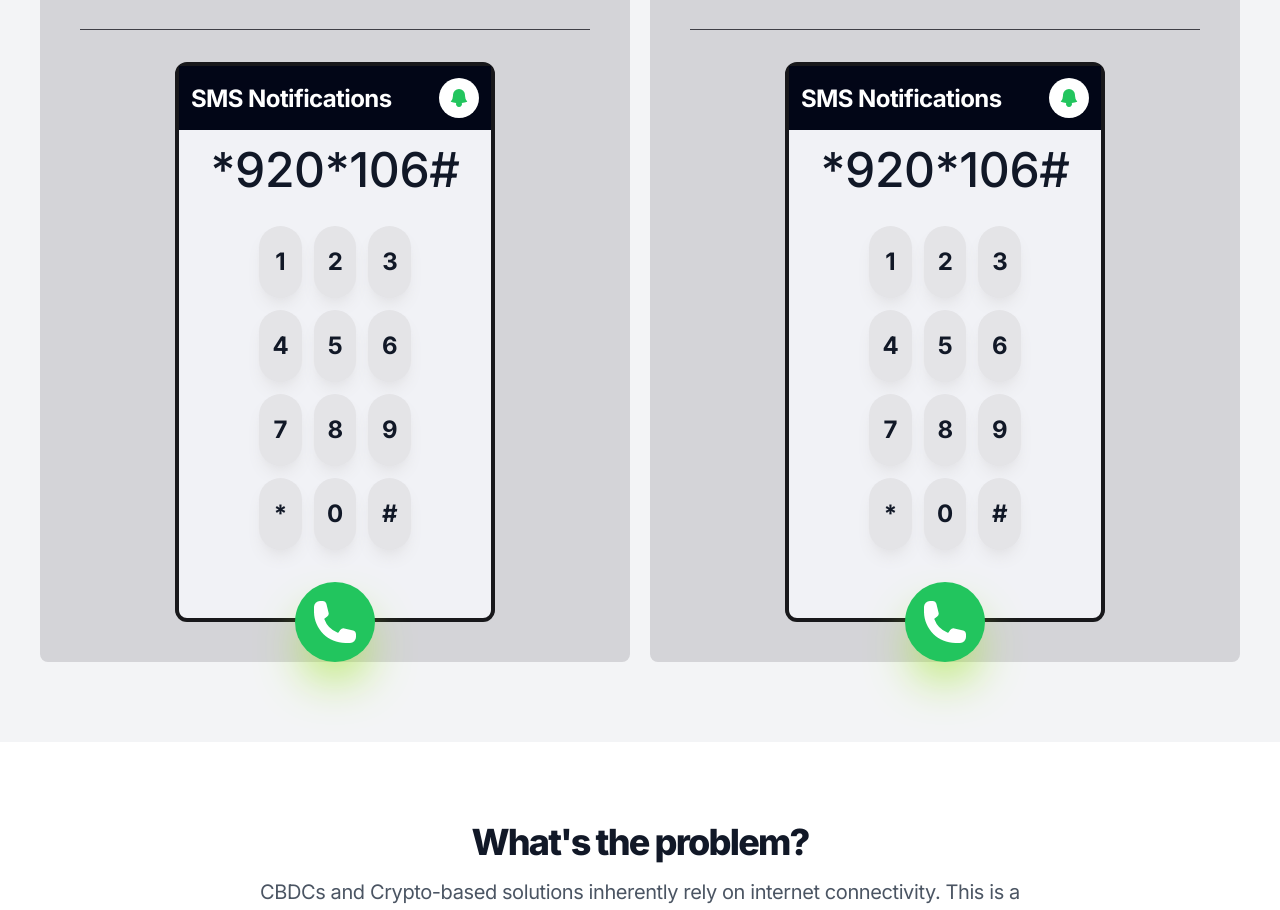
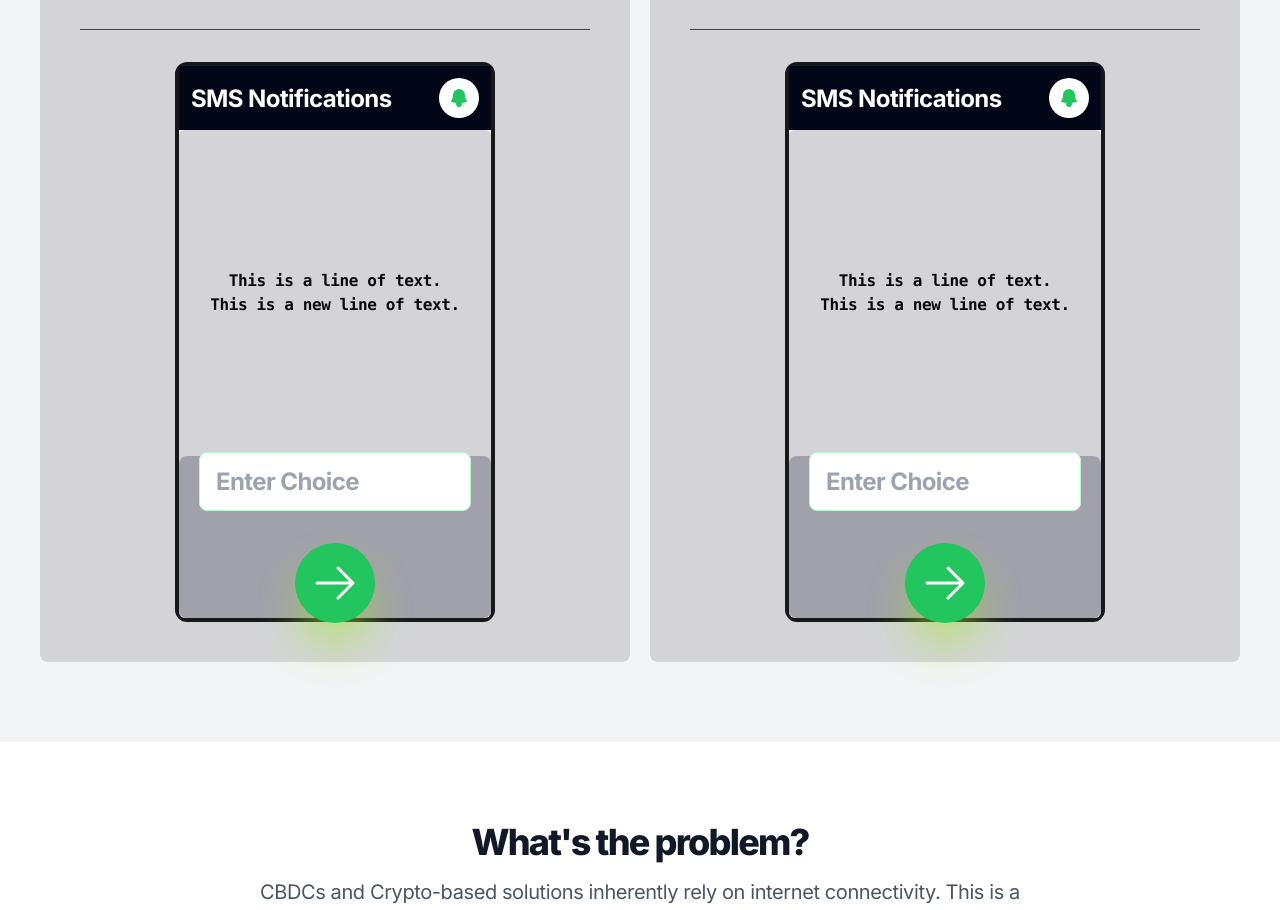
Before and after one commit to afwcole/RippleWebDemo, a Next.js app: page / in a window 1280 px wide. Shown: the part 1420-2330 px from the top of the page. Built offline with nearby package versions, Linux system fonts and the light colour scheme.

Commit message:
create simulator static screen

```diff
--- a/src/components/smart-phone.tsx
+++ b/src/components/smart-phone.tsx
@@ -6,11 +6,11 @@ import { useState, useRef, useEffect } from 'react'
 export default function SmartPhone(props: any){
 
     const [processing, setProcessing] = useState<boolean>(false);
-    const [IOScreen, setIOScreen] = useState<boolean>(false);
-    const [home, setHome] = useState<boolean>(true);
+    const [IOScreen, setIOScreen] = useState<boolean>(true);
+    const [home, setHome] = useState<boolean>(false);
 
-    const [canReply, setCanReply] = useState<boolean>(true);
-    const [isReplying, setIsReplying] = useState<boolean>(false);
+    const [canReply, setCanReply] = useState<boolean>(false);
+    const [isReplying, setIsReplying] = useState<boolean>(true);
 
     const numPadItems = [1,2,3,4,5,6,7,8,9,'*',0,'#']
     const textWithNewline = 'This is a line of text.\nThis is a new line of text.';
@@ -80,7 +80,7 @@ export default function SmartPhone(props: any){
                     </div>
                     {isReplying ?
                         <div className="w-full h-2/6 flex flex-col bg-zinc-400 justify-center items-center p-5 rounded-lg">
-                            <input className="rounded-lg w-full py-3 px-4 h4 border border-green-200" id="ussd-input" />
+                            <input className="rounded-lg w-full py-3 px-4 h4 border border-green-200" id="ussd-input" placeholder="Enter Choice"/>
                             <button className="flex justify-center items-center p-4 bg-green-500 rounded-full shadow-2xl shadow-lime-400 mt-8">
                                 <svg xmlns="http://www.w3.org/2000/svg" className="w-12 h-12 stroke-2 fill-white" viewBox="0 0 24 24">
                                     <path fillRule="evenodd" d="M12.97 3.97a.75.75 0 011.06 0l7.5 7.5a.75.75 0 010 1.06l-7.5 7.5a.75.75 0 11-1.06-1.06l6.22-6.22H3a.75.75 0 010-1.5h16.19l-6.22-6.22a.75.75 0 010-1.06z" clipRule="evenodd" />
```
